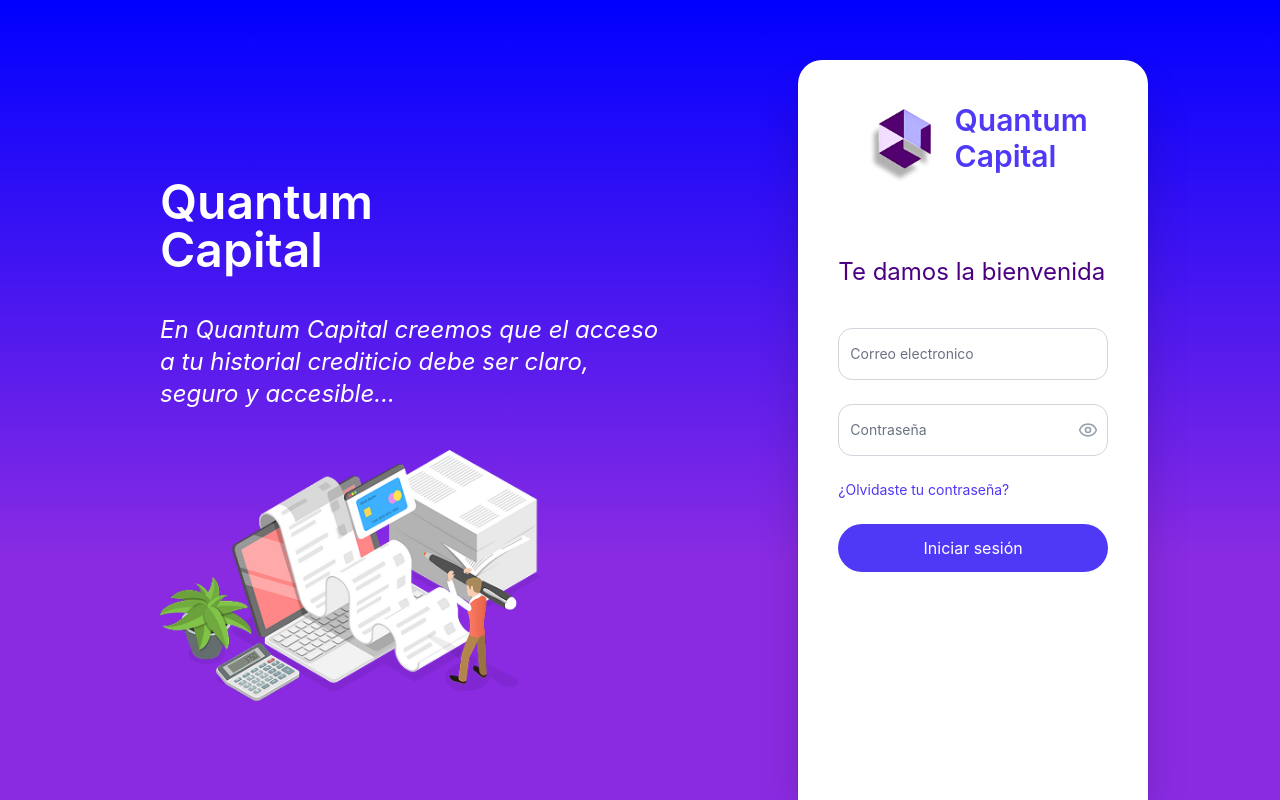
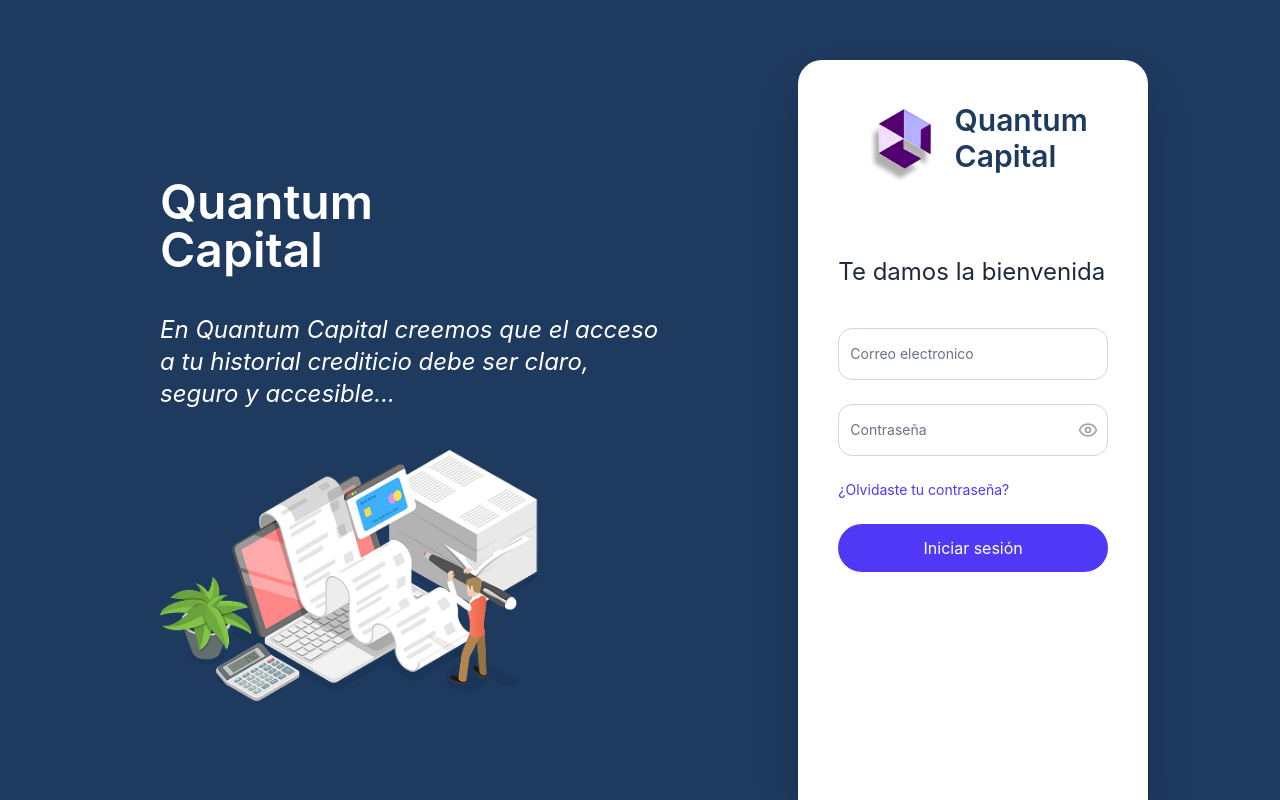
Before and after one commit to basgomcesar/quantumcapitalapp, a Next.js app: page / in a window 1280 px wide. Built offline with nearby package versions, Linux system fonts and the light colour scheme; no server answers.

Commit message:
update home styles

```diff
--- a/src/app/(app)/layout.js
+++ b/src/app/(app)/layout.js
@@ -15,11 +15,15 @@ import {
   BreadcrumbSeparator,
 } from "@/components/ui/breadcrumb";
 import withAuth from "@/utils/withAuth";
-
+import { getPathName } from "@/utils/constantes";
+import { useParams } from "next/navigation";
 
 
 
 const AppLayout = ({ children }) => {
+  const params = useParams();
+  const pathName = getPathName(params);
+
   return (
     <SidebarProvider>
       <AppSidebar />
@@ -34,13 +38,7 @@ const AppLayout = ({ children }) => {
             <Breadcrumb>
               <BreadcrumbList>
                 <BreadcrumbItem className="hidden md:block">
-                      <BreadcrumbLink href="#">
-                        Building Your Application
-                      </BreadcrumbLink>
-                    </BreadcrumbItem>
-                    <BreadcrumbSeparator className="hidden md:block" />
-                    <BreadcrumbItem>
-                      <BreadcrumbPage>Data Fetching</BreadcrumbPage>
+                  <BreadcrumbLink href="#">{pathName}</BreadcrumbLink>
                 </BreadcrumbItem>
               </BreadcrumbList>
             </Breadcrumb>
--- a/src/app/(app)/logs/page.jsx
+++ b/src/app/(app)/logs/page.jsx
@@ -1,3 +1,6 @@
+import { Card, CardHeader, CardTitle, CardContent } from "@/components/ui/card";
+import { Button } from "@/components/ui/button";
+
 export default function LogsPage() {
   return (
     <div className="container mx-auto px-4 py-10">
@@ -14,11 +17,11 @@ export default function LogsPage() {
 
       <div className="flex flex-1 flex-col gap-4 p-4 pt-0">
         <div className="grid auto-rows-min gap-4 md:grid-cols-3">
-                    <div className="bg-muted/50 aspect-video rounded-xl" />
-                    <div className="bg-muted/50 aspect-video rounded-xl" />
-                    <div className="bg-muted/50 aspect-video rounded-xl" />
+          <div className="bg-[var(--foreground)] aspect-video rounded-xl" />
+          <div className="bg-[var(--foreground)] aspect-video rounded-xl" />
+          <div className="bg-[var(--foreground)] aspect-video rounded-xl" />
         </div>
-                <div className="bg-muted/50 min-h-[100vh] flex-1 rounded-xl md:min-h-min" />
+        <div className="bg-[var(--primary)] min-h-[100vh] flex-1 rounded-xl md:min-h-min" />
       </div>
     </div>
   );
--- a/src/app/globals.css
+++ b/src/app/globals.css
@@ -6,43 +6,54 @@
 :root {
   --font-family-sans: 'Inter', sans-serif;
   --radius: 0.625rem;
-    --background: #E6E6FA;
-    --foreground: #4B0082;
+
+  /* Base Colors */
+  --background: #F4F6F8;
+  --foreground: #1E2A38;
   --card: #FFFFFF;
-    --card-foreground: #4B0082;
+  --card-foreground: #1E2A38;
   --popover: #FFFFFF;
-    --popover-foreground: #4B0082;
-    --primary: #6A0DAD;
-    --primary-foreground: #E6E6FA;
-    --secondary: #4169E1;
-    --secondary-foreground: #FFFFFF;
-    --muted: #B0C4DE;
-    --muted-foreground: #4B0082;
-    --accent: #1E90FF;
-    --accent-foreground: #FFFFFF;
-    --destructive: #FF4D4F;
-    --border: #6A5ACD;
-    --input: #6A5ACD;
-    --ring: #9370DB;
-    --chart-1: #8A2BE2;
-    --chart-2: #4169E1;
-    --chart-3: #1E90FF;
-    --chart-4: #6A0DAD;
-    --chart-5: #4B0082;
-    --sidebar: #E6E6FA;
-    --sidebar-foreground: #4B0082;
-    --sidebar-primary: #6A0DAD;
+  --popover-foreground: #1E2A38;
+
+  /* Brand */
+  --primary: #1E3A5F; /* Navy blue */
+  --primary-foreground: #FFFFFF;
+  --secondary: #C8D1DA;
+  --secondary-foreground: #1E2A38;
+
+  /* Accents & Utility */
+  --muted: #E0E6ED;
+  --muted-foreground: #4A5568;
+  --accent: #D4AF37; /* Golden accent */
+  --accent-foreground: #1E2A38;
+  --destructive: #D9534F;
+
+  /* Borders & Inputs */
+  --border: #CBD5E1;
+  --input: #E2E8F0;
+  --ring: #A0AEC0;
+
+  /* Charts */
+  --chart-1: #1E3A5F;
+  --chart-2: #3B6BA5;
+  --chart-3: #B0C4DE;
+  --chart-4: #2C3E50;
+  --chart-5: #D4AF37;
+
+  /* Sidebar */
+  --sidebar: #1E2A38;
+  --sidebar-foreground: #FFFFFF;
+  --sidebar-primary: #2A3F5F;
   --sidebar-primary-foreground: #FFFFFF;
-    --sidebar-accent: #1E90FF;
-    --sidebar-accent-foreground: #FFFFFF;
-    --sidebar-border: #6A5ACD;
-    --sidebar-ring: #9370DB;
+  --sidebar-accent: #D4AF37;
+  --sidebar-accent-foreground: #1E2A38;
+  --sidebar-border: #32465A;
+  --sidebar-ring: #D4AF37;
 }
 
 body {
   font-family: var(--font-family-sans);
-    background: linear-gradient(0, #8A2BE2 30%, #0000FF 100%);
-
+  background: linear-gradient(180deg, #F4F6F8 0%, #E2E8F0 100%);
 }
 
 @theme inline {
@@ -84,47 +95,47 @@ body {
 }
 
 .dark {
-    --background: #1A1A2E;
-    --foreground: #E6E6FA;
+  --background: #121A24;
+  --foreground: #F4F6F8;
 
-    --card: #4B0082;
-    --card-foreground: #E6E6FA;
+  --card: #1F2A38;
+  --card-foreground: #F4F6F8;
 
-    --popover: #4B0082;
-    --popover-foreground: #E6E6FA;
+  --popover: #1F2A38;
+  --popover-foreground: #F4F6F8;
 
-    --primary: #8A2BE2;
-    --primary-foreground: #E6E6FA;
+  --primary: #1E3A5F;
+  --primary-foreground: #FFFFFF;
 
-    --secondary: #1E90FF;
-    --secondary-foreground: #FFFFFF;
+  --secondary: #2D3E50;
+  --secondary-foreground: #F4F6F8;
 
-    --muted: #6A5ACD;
-    --muted-foreground: #E6E6FA;
+  --muted: #2C3E50;
+  --muted-foreground: #A0AEC0;
 
-    --accent: #4169E1;
-    --accent-foreground: #FFFFFF;
+  --accent: #D4AF37;
+  --accent-foreground: #121A24;
 
-    --destructive: #FF4D4F;
+  --destructive: #FF6B6B;
 
   --border: rgba(255, 255, 255, 0.1);
-    --input: rgba(255, 255, 255, 0.15);
-    --ring: #9370DB;
+  --input: rgba(255, 255, 255, 0.08);
+  --ring: #D4AF37;
 
-    --chart-1: #8A2BE2;
-    --chart-2: #1E90FF;
-    --chart-3: #4169E1;
-    --chart-4: #6A0DAD;
-    --chart-5: #4B0082;
+  --chart-1: #3B6BA5;
+  --chart-2: #B0C4DE;
+  --chart-3: #D4AF37;
+  --chart-4: #1E3A5F;
+  --chart-5: #2C3E50;
 
-    --sidebar: #4B0082;
-    --sidebar-foreground: #E6E6FA;
-    --sidebar-primary: #6A0DAD;
+  --sidebar: #1E2A38;
+  --sidebar-foreground: #F4F6F8;
+  --sidebar-primary: #2A3F5F;
   --sidebar-primary-foreground: #FFFFFF;
-    --sidebar-accent: #1E90FF;
-    --sidebar-accent-foreground: #FFFFFF;
+  --sidebar-accent: #D4AF37;
+  --sidebar-accent-foreground: #1E2A38;
   --sidebar-border: rgba(255, 255, 255, 0.1);
-    --sidebar-ring: #9370DB;
+  --sidebar-ring: #D4AF37;
 }
 
 @layer base {
--- a/src/app/login/page.jsx
+++ b/src/app/login/page.jsx
@@ -4,7 +4,7 @@ import { HeroSection } from "../../components/HeroSection";
 
 export default function LoginPage() {
   return (
-    <div className="flex h-screen">
+    <div className="flex h-screen bg-[var(--primary)]">
       <HeroSection />
 
       <div className="flex flex-col container h-screen pt-15 lg:px-8">
@@ -12,7 +12,7 @@ export default function LoginPage() {
           <div className="sm:mx-auto sm:w-full sm:max-w-sm">
             <div className="flex items-center justify-center mb-10">
               <img src="/logo.png" alt="Logo" className="w-20 h-23 mr-4 mb-6" />
-              <h1 className="text-3xl font-semibold text-indigo-600 mb-10 text-left">
+              <h1 className="text-3xl font-semibold text-[var(--primary)] mb-10 text-left">
                 Quantum <br />
                 Capital
               </h1>
--- a/src/app/reset-password/ResetPassword.jsx
+++ b/src/app/reset-password/ResetPassword.jsx
@@ -12,7 +12,7 @@ const ResetPassword = () => {
   const [serverError, setServerError] = useState("");
 
   return (
-    <div className="container mx-auto flex flex-col items-center justify-center h-screen">
+    <div className="container bg-[var(--primary)] mx-auto flex flex-col items-center justify-center h-screen">
       <h1 className="text-3xl mb-10 text-white font-semibold">
         ¿Olvidaste tu contraseña?
       </h1>
--- a/src/components/LoginForm.jsx
+++ b/src/components/LoginForm.jsx
@@ -22,14 +22,6 @@ export function LoginForm() {
     try {
       const { email, password } = data;
       await login(email, password);
-      // Accedemos al token desde las cookies después de iniciar sesión
-      const token = Cookies.get("authToken");
-
-      // Usamos alert() para mostrar el token en un popup
-      alert("Token de autenticación: " + token);
-       // Imprimimos el token en la consola
-      console.log("Token de autenticación:", token);  // Este es el log que muestra el token en la consola
-
     } catch (error) {
 
     }
--- a/src/components/app-sidebar.jsx
+++ b/src/components/app-sidebar.jsx
@@ -65,7 +65,7 @@ const data = {
 
 export function AppSidebar({ ...props }) {
   return (
-    <Sidebar variant="inset" {...props}>
+    <Sidebar variant="inset" collapsible="icon" {...props}>
       <SidebarHeader>
         <SidebarMenu>
           <SidebarMenuItem>
--- /dev/null
+++ b/src/components/ui/badge.jsx
@@ -0,0 +1,44 @@
+import * as React from "react"
+import { Slot } from "@radix-ui/react-slot"
+import { cva } from "class-variance-authority";
+
+import { cn } from "@/lib/utils"
+
+const badgeVariants = cva(
+  "inline-flex items-center justify-center rounded-md border px-2 py-0.5 text-xs font-medium w-fit whitespace-nowrap shrink-0 [&>svg]:size-3 gap-1 [&>svg]:pointer-events-none focus-visible:border-ring focus-visible:ring-ring/50 focus-visible:ring-[3px] aria-invalid:ring-destructive/20 dark:aria-invalid:ring-destructive/40 aria-invalid:border-destructive transition-[color,box-shadow] overflow-hidden",
+  {
+    variants: {
+      variant: {
+        default:
+          "border-transparent bg-primary text-primary-foreground [a&]:hover:bg-primary/90",
+        secondary:
+          "border-transparent bg-secondary text-secondary-foreground [a&]:hover:bg-secondary/90",
+        destructive:
+          "border-transparent bg-destructive text-white [a&]:hover:bg-destructive/90 focus-visible:ring-destructive/20 dark:focus-visible:ring-destructive/40 dark:bg-destructive/60",
+        outline:
+          "text-foreground [a&]:hover:bg-accent [a&]:hover:text-accent-foreground",
+      },
+    },
+    defaultVariants: {
+      variant: "default",
+    },
+  }
+)
+
+function Badge({
+  className,
+  variant,
+  asChild = false,
+  ...props
+}) {
+  const Comp = asChild ? Slot : "span"
+
+  return (
+    <Comp
+      data-slot="badge"
+      className={cn(badgeVariants({ variant }), className)}
+      {...props} />
+  );
+}
+
+export { Badge, badgeVariants }
--- /dev/null
+++ b/src/utils/constantes.js
@@ -0,0 +1,10 @@
+const pathNames = {
+    home: 'Home',
+    logs: 'Bitacora',
+    claim: 'Reclamos',
+    loans: 'Creditos',
+}
+
+export const getPathName = (path) => {
+    return pathNames[path] || 'Home';
+};
```
Also changed, not shown: src/app/(app)/claim/page.jsx (+14 -39 lines). Lines whose indentation alone changed are shown as unchanged.
